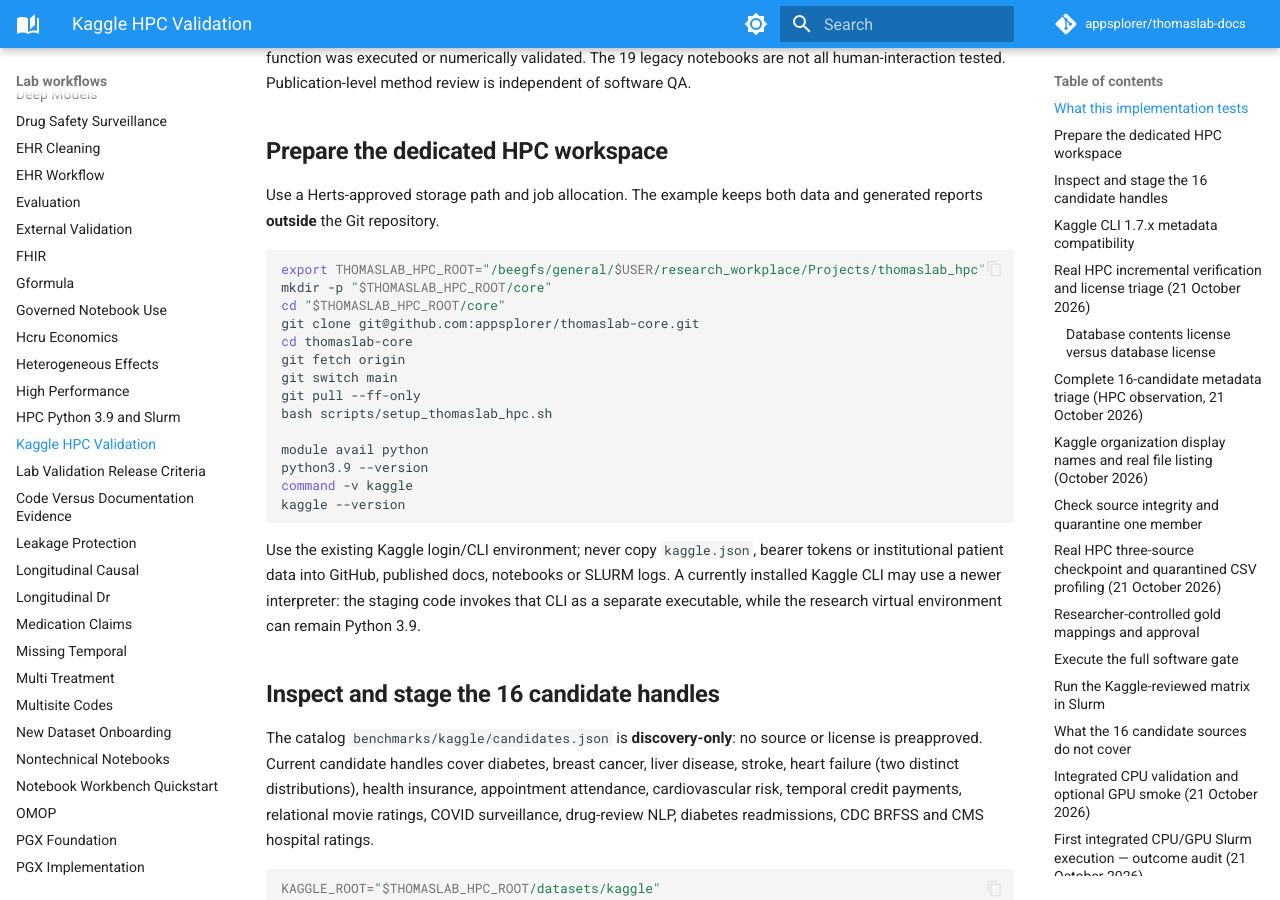
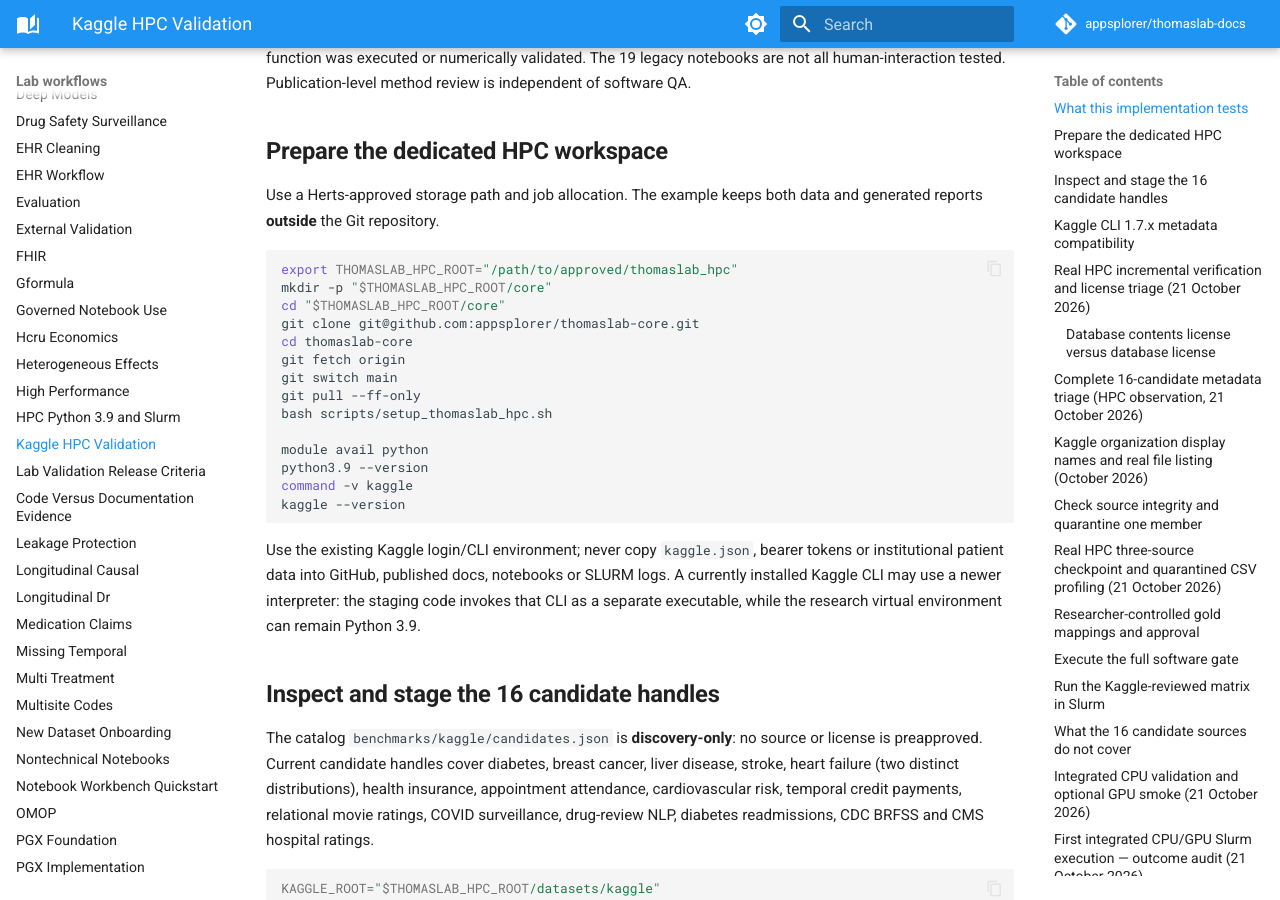
Before and after one commit to appsplorer/thomaslab-docs, an MkDocs documentation site: the page built from docs/guides/kaggle-hpc-acceptance.md, in a window 1280 px wide and 900 px high, scrolled down 760 px. Built offline with MkDocs 1.6.1 and Material for MkDocs 9.7.7, drawn with Linux system fonts in a browser that asks for light colours; comment, search, counter and statistics services are not loaded; some of the changed text lies outside the part shown.

Commit message:
docs: synchronize sanitized portable HPC paths

```diff
--- a/docs/guides/kaggle-hpc-acceptance.md
+++ b/docs/guides/kaggle-hpc-acceptance.md
@@ -20,7 +20,7 @@
 Use a Herts-approved storage path and job allocation. The example keeps both data and generated reports **outside** the Git repository.
 
 ~~~bash
-export THOMASLAB_HPC_ROOT="/beegfs/general/$USER/research_workplace/Projects/thomaslab_hpc"
+export THOMASLAB_HPC_ROOT="/path/to/approved/thomaslab_hpc"
 mkdir -p "$THOMASLAB_HPC_ROOT/core"
 cd "$THOMASLAB_HPC_ROOT/core"
 git clone git@github.com:appsplorer/thomaslab-core.git
@@ -344,7 +344,7 @@
 Then request an **authorized CPU** job, adjusting account/partition/time to locally confirmed limits. Opt in to recovery only when intentional; old quarantines will be preserved, not silently overwritten:
 
 ~~~bash
-export THOMASLAB_HPC_ROOT="/beegfs/general/$USER/research_workplace/Projects/thomaslab_hpc"
+export THOMASLAB_HPC_ROOT="/path/to/approved/thomaslab_hpc"
 export THOMASLAB_EXPECTED_SHA="$(git rev-parse HEAD)"
 export THOMASLAB_PYTHON39=python3.9
 export THOMASLAB_FULL=1
```
